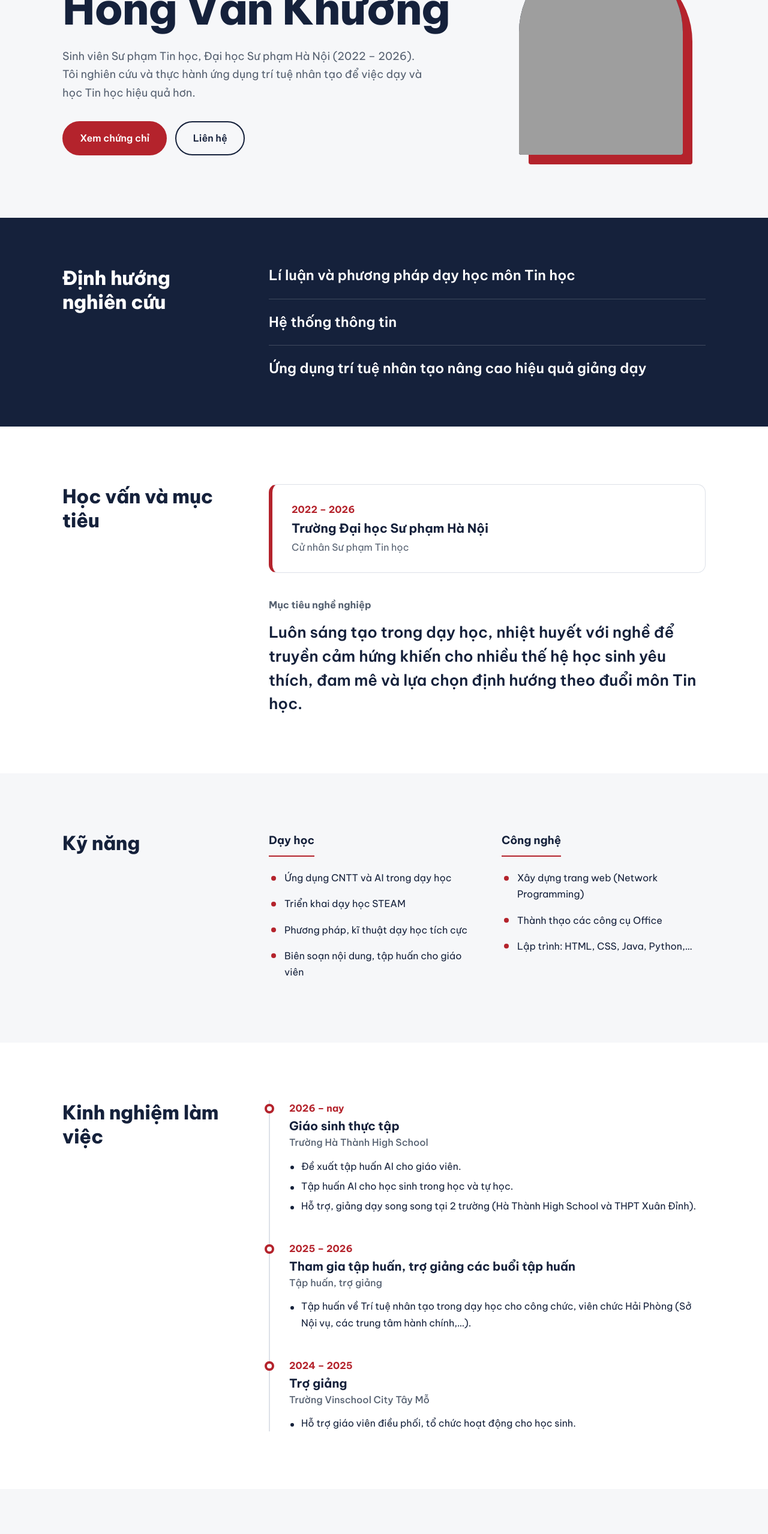
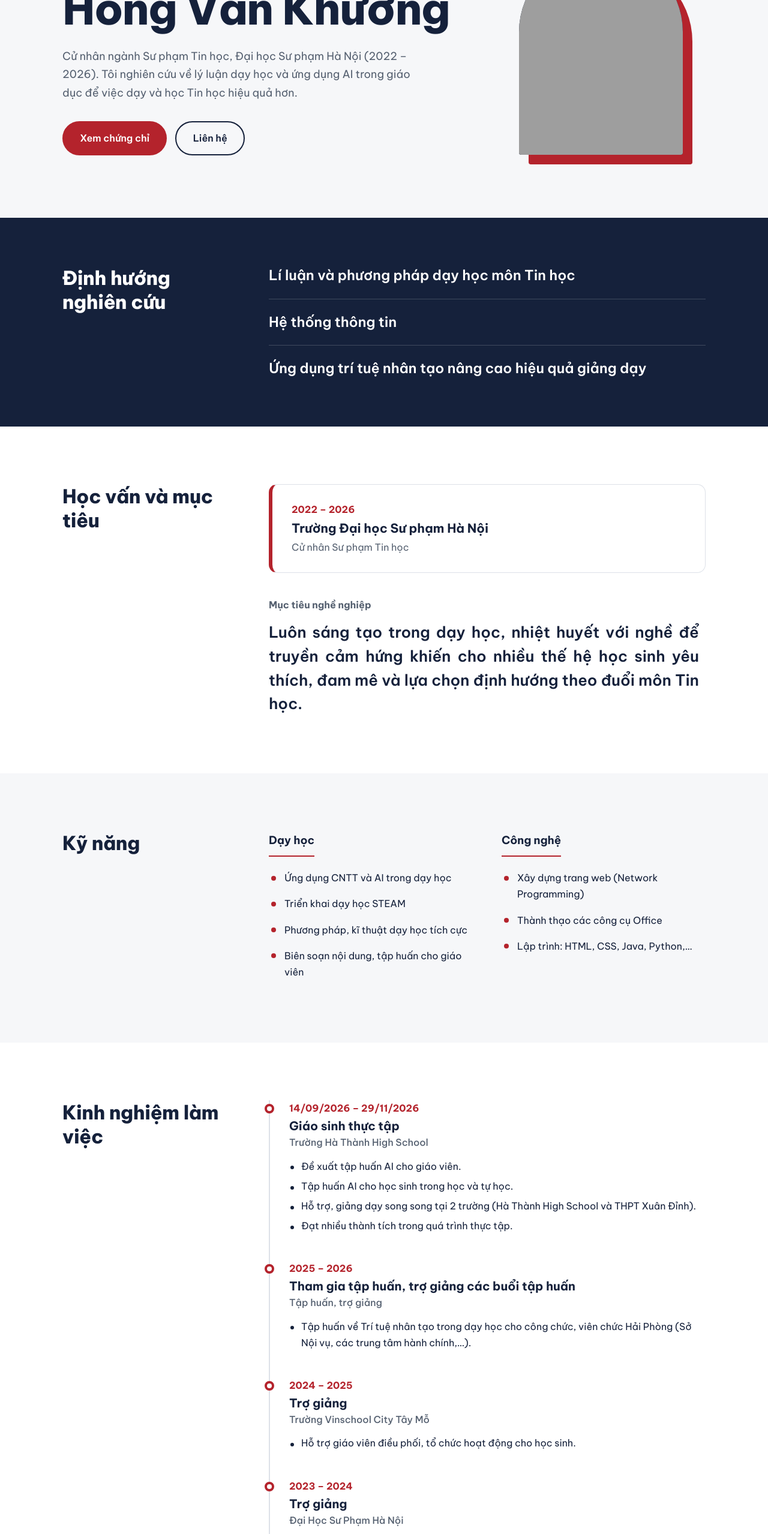
Before and after one commit to HongVanKhuong/Porfolio, a plain HTML site: page index.html in a window 1280 px wide. Shown: the part 240-2797 px from the top of the page at 60% size. Drawn offline with Linux system fonts and the light colour scheme; grey boxes are pictures that could not be loaded.

Commit message:
Update index.html

```diff
--- a/index.html
+++ b/index.html
@@ -79,8 +79,7 @@
             <p class="hero__role rise" style="--d: 0ms">Giáo viên Tin học</p>
             <h1 class="hero__name rise" id="hero-name" style="--d: 90ms">Hồng Văn Khương</h1>
             <p class="hero__lead rise" style="--d: 180ms">
-              Sinh viên Sư phạm Tin học, Đại học Sư phạm Hà Nội (2022 – 2026). Tôi nghiên cứu và thực
-              hành ứng dụng trí tuệ nhân tạo để việc dạy và học Tin học hiệu quả hơn.
+              Cử nhân ngành Sư phạm Tin học, Đại học Sư phạm Hà Nội (2022 – 2026). Tôi nghiên cứu về lý luận dạy học và ứng dụng AI trong giáo dục để việc dạy và học Tin học hiệu quả hơn.
             </p>
             <div class="hero__actions rise" style="--d: 270ms">
               <a class="btn" href="#chung-chi">Xem chứng chỉ</a>
@@ -141,7 +140,7 @@
 
             <figure class="goal">
               <figcaption class="goal__label">Mục tiêu nghề nghiệp</figcaption>
-              <blockquote>
+              <blockquote style="text-align: justify;">
                 Luôn sáng tạo trong dạy học, nhiệt huyết với nghề để truyền cảm hứng khiến cho nhiều
                 thế hệ học sinh yêu thích, đam mê và lựa chọn định hướng theo đuổi môn Tin học.
               </blockquote>
@@ -187,7 +186,7 @@
 
           <ol class="timeline">
             <li class="timeline__item">
-              <p class="timeline__time">2026 – nay</p>
+              <p class="timeline__time">14/09/2026 – 29/11/2026</p>
               <h3>Giáo sinh thực tập</h3>
               <p class="timeline__org">Trường Hà Thành High School</p>
               <ul>
@@ -196,6 +195,7 @@
                 <li>
                   Hỗ trợ, giảng dạy song song tại 2 trường (Hà Thành High School và THPT Xuân Đỉnh).
                 </li>
+                <li>Đạt nhiều thành tích trong quá trình thực tập.</li>
               </ul>
             </li>
 
@@ -219,6 +219,18 @@
                 <li>Hỗ trợ giáo viên điều phối, tổ chức hoạt động cho học sinh.</li>
               </ul>
             </li>
+
+            <li class="timeline__item">
+              <p class="timeline__time">2023 – 2024</p>
+              <h3>Trợ giảng</h3>
+              <p class="timeline__org">Đại Học Sư Phạm Hà Nội</p>
+              <ul>
+                <li>
+                  Là trợ giảng 3 kỳ liên tiếp của học phần Tin học đại cương (Hiện tại là Phát triển Năng Lực Số).
+                </li>
+              </ul>
+            </li>
+
           </ol>
         </div>
       </section>
@@ -472,8 +484,8 @@
     <footer class="footer" id="lien-he">
       <div class="container footer__inner">
         <div class="footer__intro">
-          <h2>Cùng trao đổi về dạy học Tin học và ứng dụng AI trong giáo dục</h2>
-          <p>Hãy liên hệ nếu bạn muốn hợp tác nghiên cứu, mời tập huấn hoặc cần thêm thông tin về hồ sơ.</p>
+          <h2 style="text-align: justify;">Cùng trao đổi về lý luận dạy học Tin học và ứng dụng AI trong giáo dục</h2>
+          <p style="text-align: justify;">Hãy liên hệ nếu bạn muốn hợp tác nghiên cứu, mời tập huấn, giảng dạy hoặc cần thêm thông tin về hồ sơ.</p>
         </div>
 
         <ul class="contact">
```
